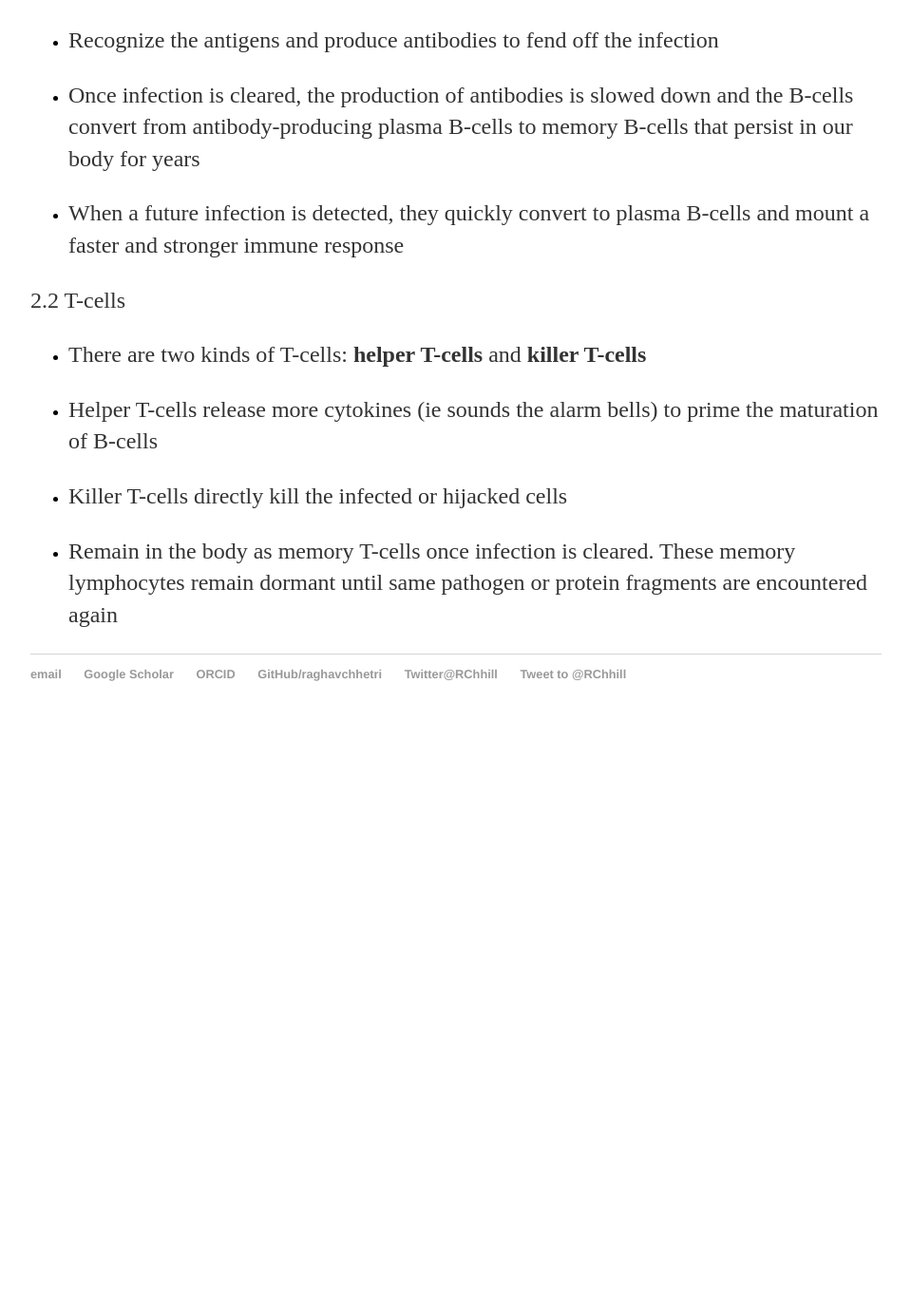
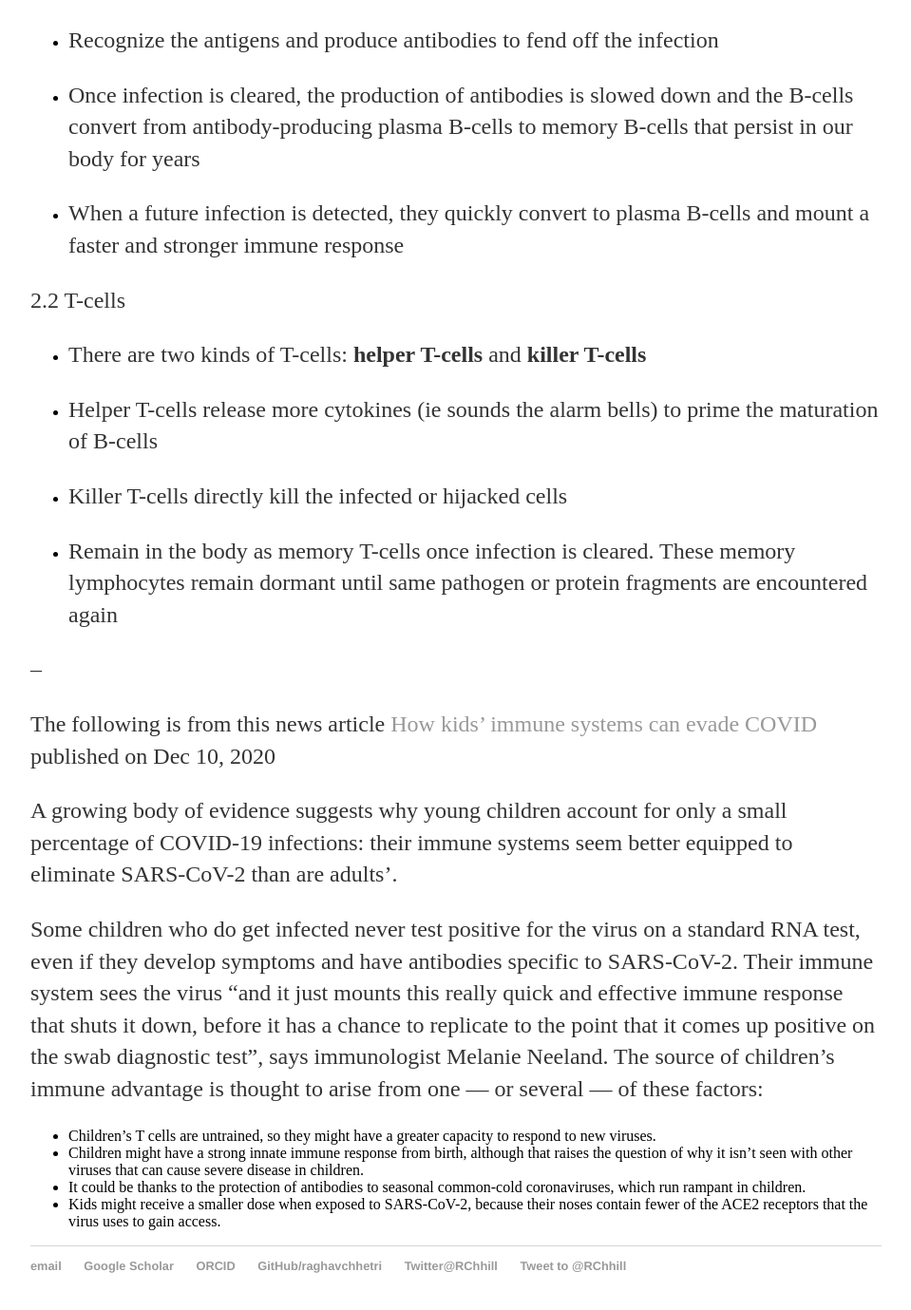
Before and after one commit to raghavchhetri/raghavchhetri.github.io, a Jekyll site: the page built from _posts/2020-11-17-immune-system-cheat-sheet.md, in a window 1280 px wide and 1400 px high, scrolled down 848 px. Shown: the top 1379 px of the window at 95% size, without its empty margins (160-1119 px from the left). Built offline with Jekyll 4.4.1, drawn with Linux system fonts in a browser that asks for light colours; comment, search, counter and statistics services are not loaded; before the commit the page ends 1625 px from its top, so only the background shows below that.

Commit message:
Update 2020-11-17-immune-system-cheat-sheet.md

```diff
--- a/_posts/2020-11-17-immune-system-cheat-sheet.md
+++ b/_posts/2020-11-17-immune-system-cheat-sheet.md
@@ -37,3 +37,18 @@ It mounts a response by producing **B-cells** and **T-cells**, which is a slow p
 * Killer T-cells directly kill the infected or hijacked cells
 
 * Remain in the body as memory T-cells once infection is cleared. These memory lymphocytes remain dormant until same pathogen or protein fragments are encountered again
+
+--
+
+The following is from this news article [How kids’ immune systems can evade COVID](https://www.nature.com/articles/d41586-020-03496-7?utm_source=Nature+Briefing&utm_campaign=36e01a006c-briefing-dy-20201210&utm_medium=email&utm_term=0_c9dfd39373-36e01a006c-44050045) published on Dec 10, 2020
+
+A growing body of evidence suggests why young children account for only a small percentage of COVID-19 infections: their immune systems seem better equipped to eliminate SARS-CoV-2 than are adults’.
+
+Some children who do get infected never test positive for the virus on a standard RNA test, even if they develop symptoms and have antibodies specific to SARS-CoV-2.
+Their immune system sees the virus “and it just mounts this really quick and effective immune response that shuts it down, before it has a chance to replicate to the point that it comes up positive on the swab diagnostic test”, says immunologist Melanie Neeland.
+The source of children’s immune advantage is thought to arise from one — or several — of these factors:
+
+- Children’s T cells are untrained, so they might have a greater capacity to respond to new viruses.
+- Children might have a strong innate immune response from birth, although that raises the question of why it isn’t seen with other viruses that can cause severe disease in children.
+- It could be thanks to the protection of antibodies to seasonal common-cold coronaviruses, which run rampant in children.
+- Kids might receive a smaller dose when exposed to SARS-CoV-2, because their noses contain fewer of the ACE2 receptors that the virus uses to gain access.
```
